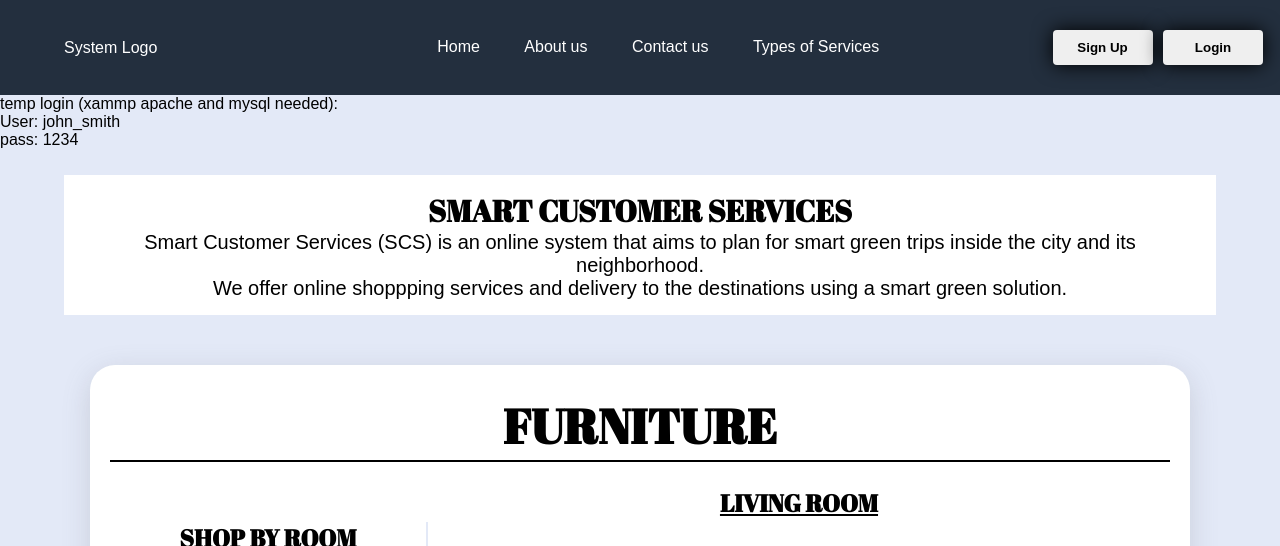
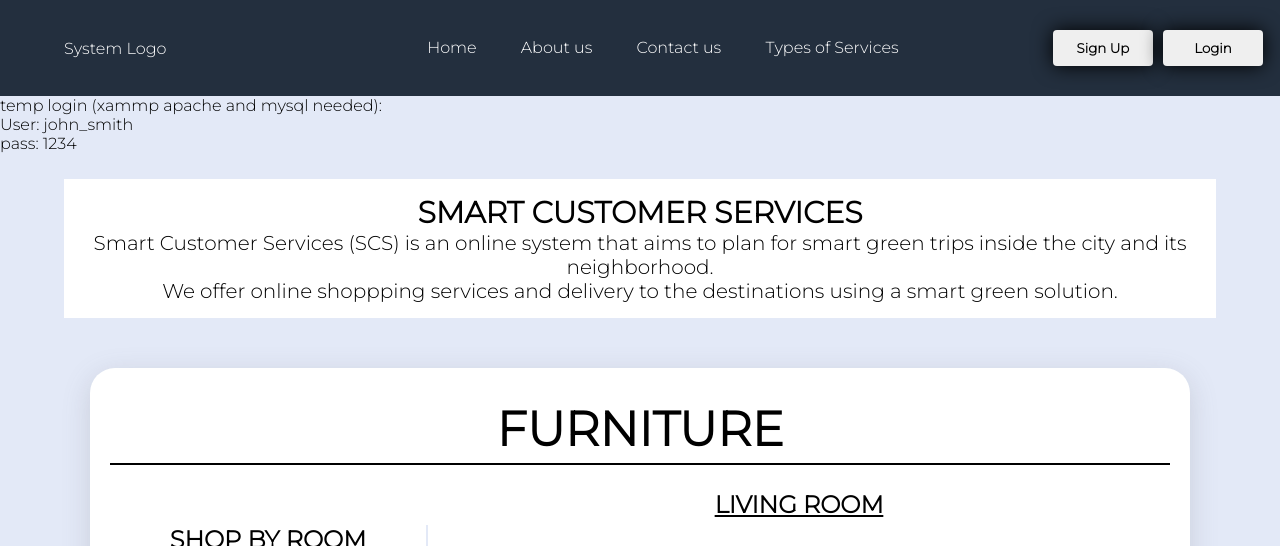
Before and after one commit to srishti-lamba/React-ShoppingWebsite, a PHP site: page /home.php in a window 1280 px wide. Shown: the top 546 px of the page. Run offline with PHP 8.4, Linux system fonts and the light colour scheme; data that the repository does not hold is empty.

Commit message:
added new font

```diff
--- a/Project_Iteration_1_2/NavBarStyle.css
+++ b/Project_Iteration_1_2/NavBarStyle.css
@@ -1,3 +1,5 @@
+@import url('https://fonts.googleapis.com/css2?family=Montserrat:wght@200&display=swap');
+
 * {
     box-sizing: border-box;
     margin: 0;
@@ -56,6 +58,7 @@ header {
 a{
     color: inherit;
     text-decoration: none;
+    font-family: 'Montserrat', sans-serif;
 }
 
 a::after {
--- a/Project_Iteration_1_2/aboutus.css
+++ b/Project_Iteration_1_2/aboutus.css
@@ -1,7 +1,10 @@
+@import url('https://fonts.googleapis.com/css2?family=Montserrat:wght@300&display=swap');
+
 * {
     box-sizing: border-box;
     margin: 0;
     padding: 0;
+    font-family: 'Montserrat', sans-serif;
 }
 
 body {
--- a/Project_Iteration_1_2/home.css
+++ b/Project_Iteration_1_2/home.css
@@ -1,10 +1,11 @@
-@import url('https://fonts.googleapis.com/css2?family=Abril+Fatface&display=swap');
+@import url('https://fonts.googleapis.com/css2?family=Montserrat:wght@300&display=swap');
 
 * {
     box-sizing: border-box;
     margin: 0;
     padding: 0;
     font-family: Arial, Helvetica, sans-serif;
+    font-family: 'Montserrat', sans-serif;
 }
 
 body {
@@ -186,7 +187,7 @@ img {
 }
 
 h1, h2 {
-    font-family: 'Abril Fatface', serif;
+    font-family: 'Montserrat', sans-serif;
 }
 
 @media only screen and (max-width: 1850px) {
--- a/Project_Iteration_1_2/processUserOrder.css
+++ b/Project_Iteration_1_2/processUserOrder.css
@@ -1,3 +1,5 @@
+@import url('https://fonts.googleapis.com/css2?family=Montserrat:wght@300&display=swap');
+
 * {
     box-sizing: border-box;
     margin: 0;
@@ -6,6 +8,7 @@
 
 body{
     background-color: #e3e9f7;
+    font-family: 'Montserrat', sans-serif;
 }
 
 .formContainer{
--- a/Project_Iteration_1_2/services.css
+++ b/Project_Iteration_1_2/services.css
@@ -1,7 +1,10 @@
+@import url('https://fonts.googleapis.com/css2?family=Montserrat:wght@300&display=swap');
+
 * {
     box-sizing: border-box;
     margin: 0;
     padding: 0;
+    font-family: 'Montserrat', sans-serif;
 }
 
 body {
--- a/Project_Iteration_1_2/services.php
+++ b/Project_Iteration_1_2/services.php
@@ -28,7 +28,7 @@
             </div>
             <div class="card">
                 <img src="https://cdn-icons-png.flaticon.com/512/9431/9431220.png">
-                <h2 class="center">Returns & Exchanges</h2>
+                <h2 class="center">Returns &<br>Exchanges</h2>
                 <p class="bio center"></p>
             </div>
         </main>
```
